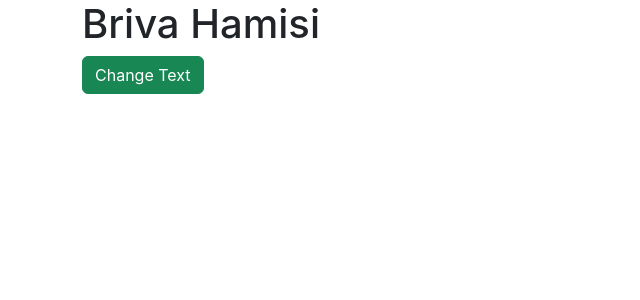
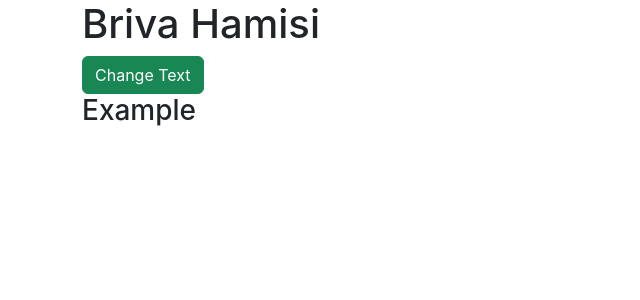
Before and after one commit to BrivaHamisi/my-app, a React (Create React App) app: page / in a window 1280 px wide. Shown: the top 300 px of the page, without its empty margins (0-640 px from the left). Built offline with nearby package versions, Linux system fonts and the light colour scheme; the HTML template or start-up script is replaced by a standard one.

Commit message:
back end Changes

```diff
--- a/src/App.js
+++ b/src/App.js
@@ -4,6 +4,7 @@
 import FunComponent from './components/funComponent'
 import MyClass from './components/MyClass'
 import Name from './components/Name'
+import Example from './components/Example'
 
 function App() {
   function clicked(){
@@ -13,6 +14,7 @@
   return (
     <div className='container'>
       <Name/>
+      <Example/>
     </div>
   );
 }
--- /dev/null
+++ b/src/components/Example.js
@@ -0,0 +1,11 @@
+ import React from 'react'
+
+ function Example() {
+   return (
+     <div>
+        <h3>Example</h3>
+     </div>
+   )
+ }
+
+ export default Example
```
